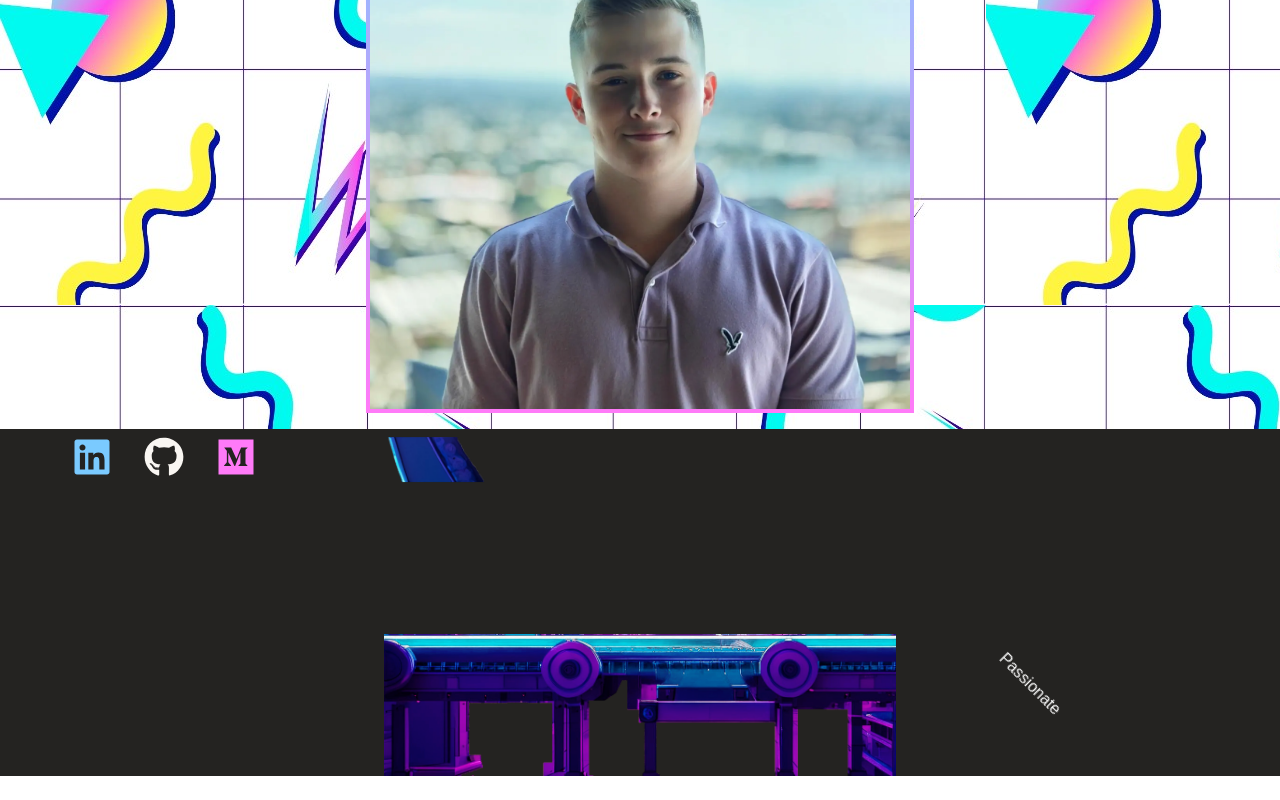
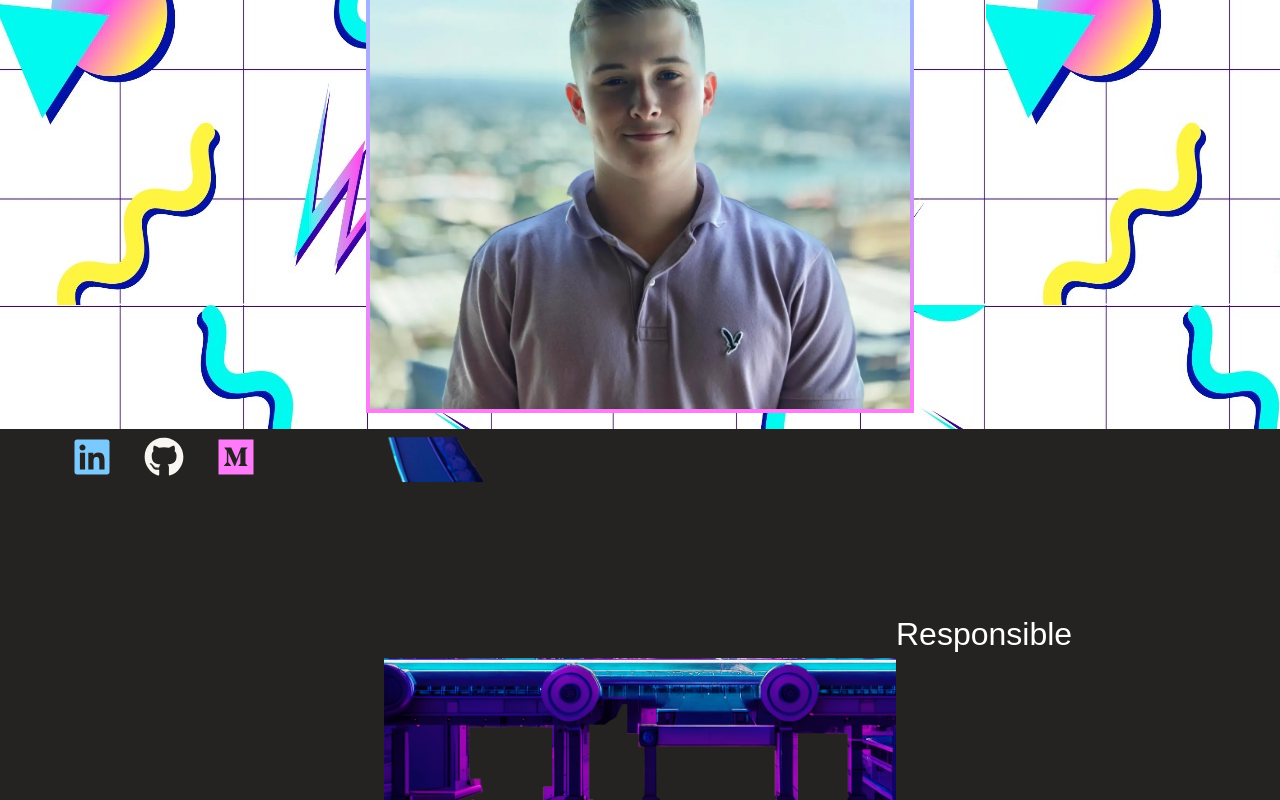
Before and after one commit to lukesngr/sangaworld, a Next.js app: page /home in a window 1280 px wide. Shown: the part 315-1115 px from the top of the page. Before the commit the page ends 1091 px from the top, so only its background shows below. Built offline with nearby package versions, Linux system fonts and the light colour scheme.

Commit message:
That section done, time for next

```diff
--- a/src/components/home/ConveyerBelt.js
+++ b/src/components/home/ConveyerBelt.js
@@ -4,17 +4,20 @@ import '../../styles/conveyer.scss'
 export default function ConveyerBelt() {
 
     const words = ["Passionate", "Driven", "Responsible", "Innovative"];
-    const [selection, setSelection] = useState(0);
+    let selection = 0;
+    const [text, setText] = useState(words[0]);
     const intervalRef = useRef(null);
 
     useEffect(() => {
         intervalRef.current = setInterval(() => {
-            if(selection > 3) {
-                setSelection(selection+1);
+            if(selection <= 3) {
+                selection = selection + 1;
+                setText(words[selection]);
             }else{
-                setSelection(0);
+                selection = 0;
+                setText(words[selection]);
             }
-        }, 1000)
+        }, 2000)
         return () => {
             clearInterval(intervalRef.current);
         }
@@ -24,7 +27,7 @@ export default function ConveyerBelt() {
     <div className="scene">
         <div className="conveyerBeltSection">
             <img src="/chute.png" className='chute' alt='chute'/>
-            <span className="word">{words[selection]}</span>
+            <span className="word">{text}</span>
             <img src="/conveyerbelt.png" className='conveyerBelt' alt='conveyer belt'/>
         </div>
     </div>)
--- a/src/styles/conveyer.scss
+++ b/src/styles/conveyer.scss
@@ -33,6 +33,7 @@
     width: fit-content;
     display: block;
     animation: movingThroughAssemblyLine 2s linear infinite;
+    font-size: 2em;
 }
 
 @keyframes movingThroughAssemblyLine {
@@ -46,11 +47,11 @@
         transform: rotate(0deg) scale(1.0) translate(2vw, 10vw);
     }
 
-    60% {
+    80% {
         transform: rotate(0deg) scale(1.0) translate(40vw, 10vw);
     }
 
-    80% {
+    90% {
         transform: rotateZ(45deg) scale(1.0) translate(44vw, -23vw);
     }
 
```
